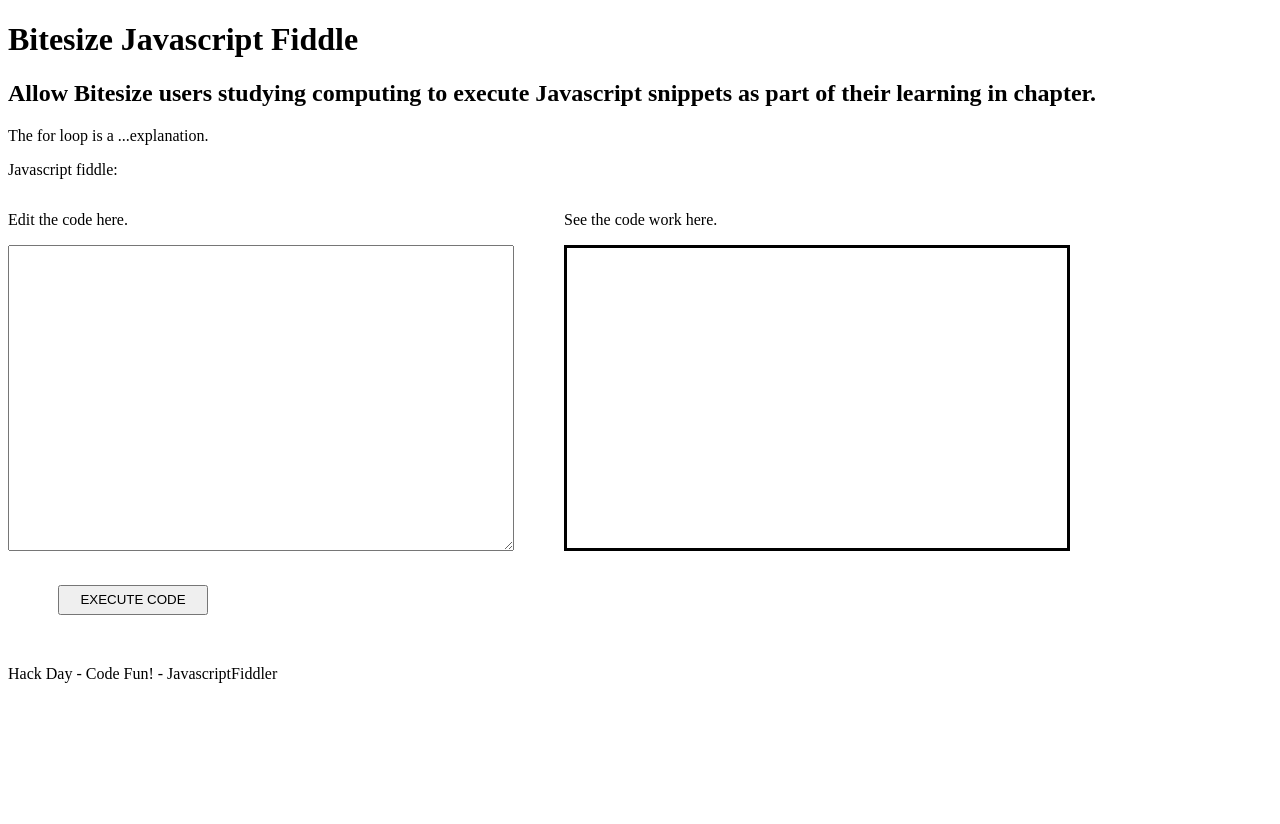
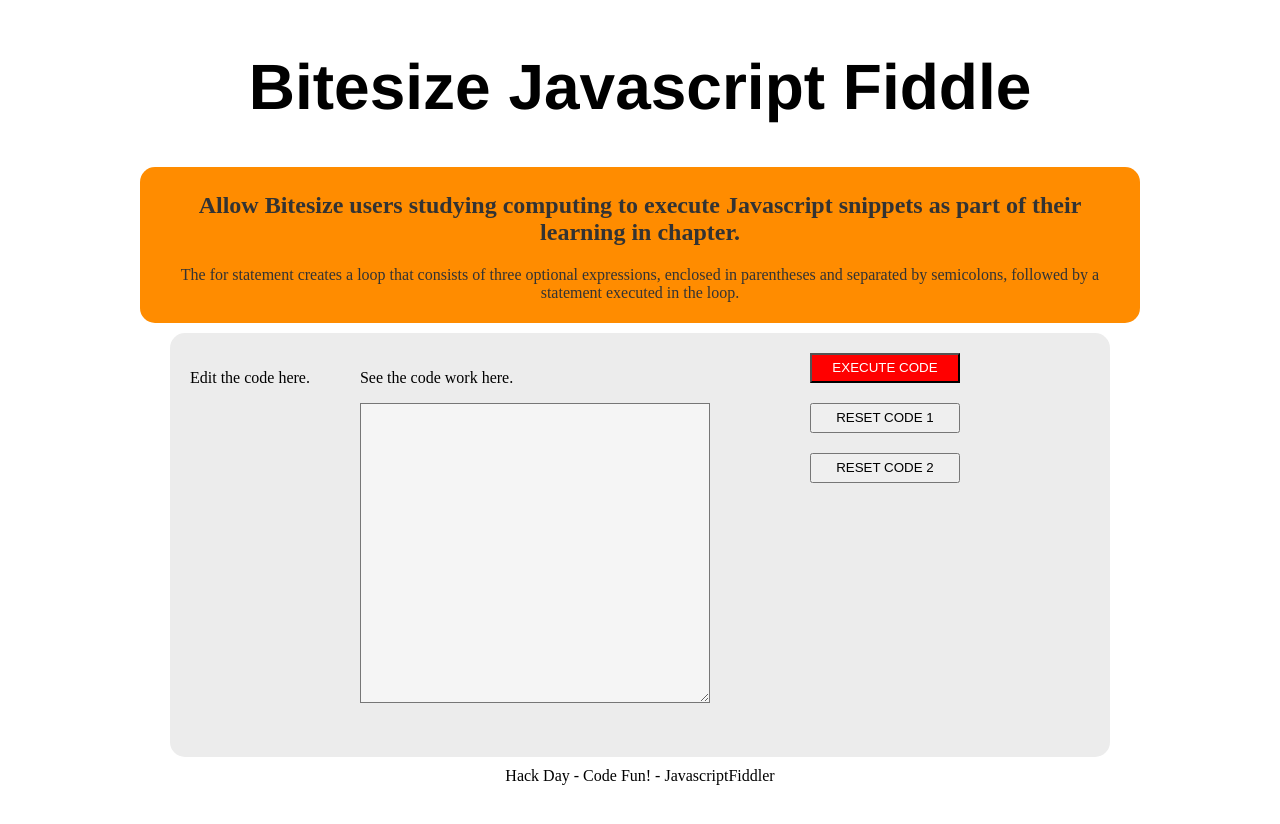
Before and after one commit to Jops/bitesizeFiddle, a plain HTML site: page index.html in a window 1280 px wide. Before the commit the page ends 800 px from the top, so only its background shows below. Drawn offline with Linux system fonts and the light colour scheme; a script that the page names is missing.

Commit message:
finished verson of demo

```diff
--- a/index.css
+++ b/index.css
@@ -1,6 +1,59 @@
+
+body {
+    margin: 50px 0;
+    padding: 0;
+    text-align: center;
+}
+
+.content {
+    width: 1000px;
+    margin: 0 auto;
+}
+
+.demo {
+    margin: 10px;
+    width: 90%;
+    padding: 20px;
+    background-color: #ECECEC;
+    border-radius: 15px;
+    display: inline-block;
+    text-align: left;
+}
+
+canvas {
+    position: absolute;
+    top: 0;
+    left: 0;
+    pointer-events: none;
+}
+
+/*.text-areas {
+    max-width: 100%;
+}*/
+
+header {
+    font-family: "Helvetica";
+    font-size: 32px;
+}
+
+header,
+.description {
+    max-width: 100%;
+}
+
+.description {
+    border-radius: 15px;
+    background-color: #FF8C00;
+    color: #333333;
+    padding: 5px 20px;
+}
+
+.buttons {
+    /*max-width: 65%;*/
+}
+
 .code-edit-space,
-.code-display-space,
-.fiddle-execute-btn {
+.code-display-space {
     float: left;
     margin-right: 50px;
 }
@@ -11,25 +64,45 @@
 }
 
 .code-text {
+    box-sizing: border-box;
+    /*border-style: solid;*/
+    color: grey;
     height: 300px;
-    width: 500px;
+    padding: 10px;
 }
 
 .code-output-display {
-    border-style: solid;
+    background-color: whitesmoke;
+    box-sizing: border-box;
     height: 300px;
-    width: 500px;
+    padding: 10px;
+    width: 350px;
+}
+
+.fiddle-btn {
+    clear: right;
+    height: 30px;
+    width: 150px;
+    margin: 0 50px 20px;
 }
 
 .fiddle-execute-btn {
-    clear: both;
-    height: 30px;
-    width: 150px;
-    margin: 0 50px 50px;
+    background-color: red;
+    color: white;
 }
 
-footer {
+footer span {
     display: inline-block;
     bottom: 10px;
-    width: 100%;
+    width: 500px;
+    margin: 0 auto;
 }
+
+.source-code {
+    overflow-x: auto;
+    -webkit-overflow-scrolling: touch;
+    word-wrap: normal;
+    tab-size: 4;
+    -moz-tab-size: 4;
+    -o-tab-size:  4;
+}
--- a/index.html
+++ b/index.html
@@ -6,28 +6,55 @@
     </head>
     <body>
 
+        <div class="content">
+
+            <header>
                 <h1>Bitesize Javascript Fiddle</h1>
+            </header>
+
+            <div class="description">
                 <h2>Allow Bitesize users studying computing to execute Javascript snippets as part of their learning in chapter.</h2>
+                <p>The for statement creates a loop that consists of three optional expressions, enclosed in parentheses and separated by semicolons, followed by a statement executed in the loop.</p>
+            </div>
 
-        <p>The for loop is a ...explanation.</p>
 
-        <section class="clearfix">
-            <p>Javascript fiddle:</p>
+            <section class="demo">
+                <div class="text-areas">
                     <div id="code-section" class="code-section code-edit-space">
                         <p>Edit the code here.</p>
-                <textarea class="code-text"></textarea>
+                        <div id="code-block" class="source-code code-text"></div>
                     </div>
                     <div id="code-output" class="code-output code-display-space">
                         <p>See the code work here.</p>
-                <div id="code-output-display" class="code-output-display"></div>
+                        <textarea id="code-output-display" class="code-output-display"></textarea>
                     </div>
-            <button id="fiddle-execute-btn" class="fiddle-execute-btn">EXECUTE CODE</button>
+                </div>
+                <div class="buttons">
+                    <button id="fiddle-execute-btn" class="fiddle-btn fiddle-execute-btn">EXECUTE CODE</button>
+                    <button id="fiddle-reset-btn" class="fiddle-btn fiddle-reset-btn">RESET CODE 1</button>
+                    <button id="fiddle-reset2-btn" class="fiddle-btn fiddle-reset-btn">RESET CODE 2</button>
+                </div>
             </section>
 
-        <footer>Hack Day - Code Fun! - JavascriptFiddler</footer>
+            <section id="canvases" class="canvasContainer">
+                <canvas id="_canvas"></canvas>
+            </section>
+
+            <footer>
+                <span>Hack Day - Code Fun! - JavascriptFiddler</span>
+            </footer>
+
+        </div>
+
+        <script src="http://code.createjs.com/createjs-2013.09.25.min.js"></script>
+        <script src="fiddler.js"></script>
+        <script src="fiddler_helper.js"></script>
 
         <script>
-
+            window.onload = function() {
+                fiddlerMain();
+                fiddlerHelperMain();
+            };
         </script>
 
     </body>
```
Lines whose indentation alone changed are shown as unchanged.
